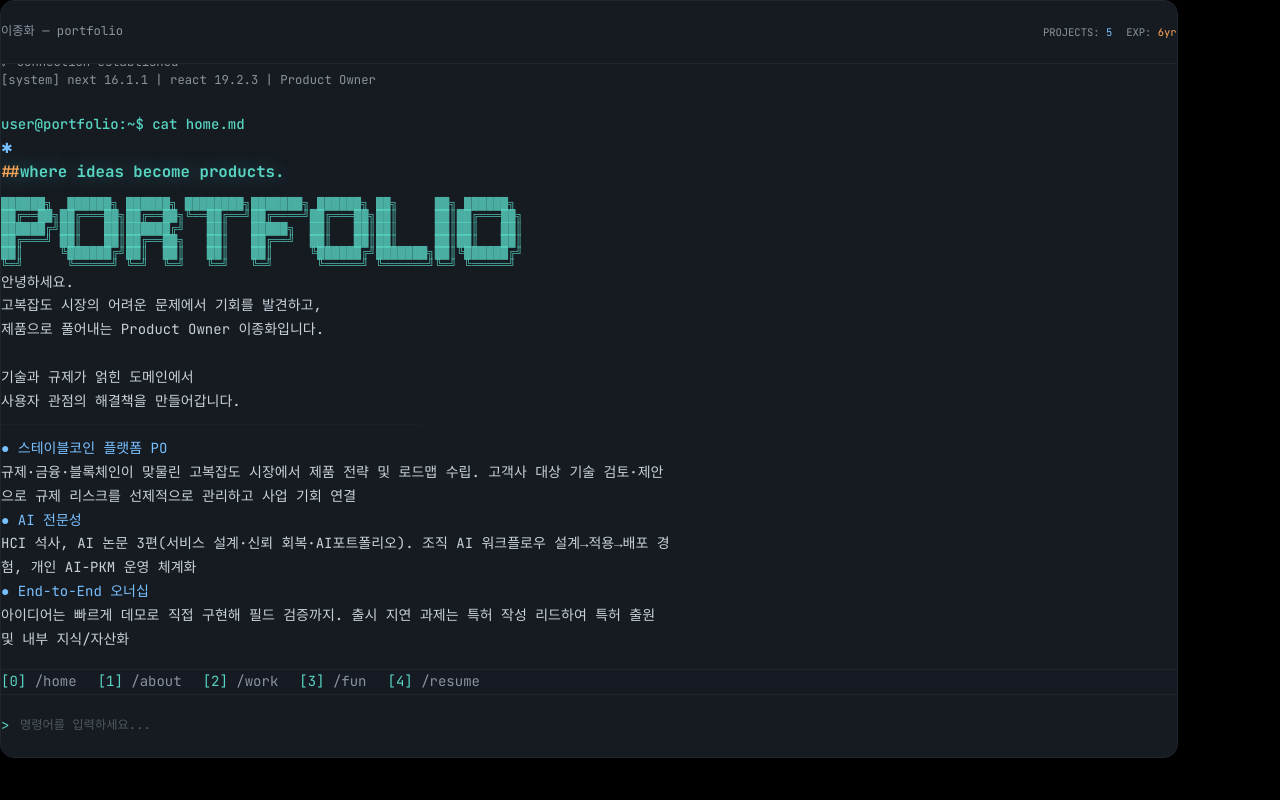
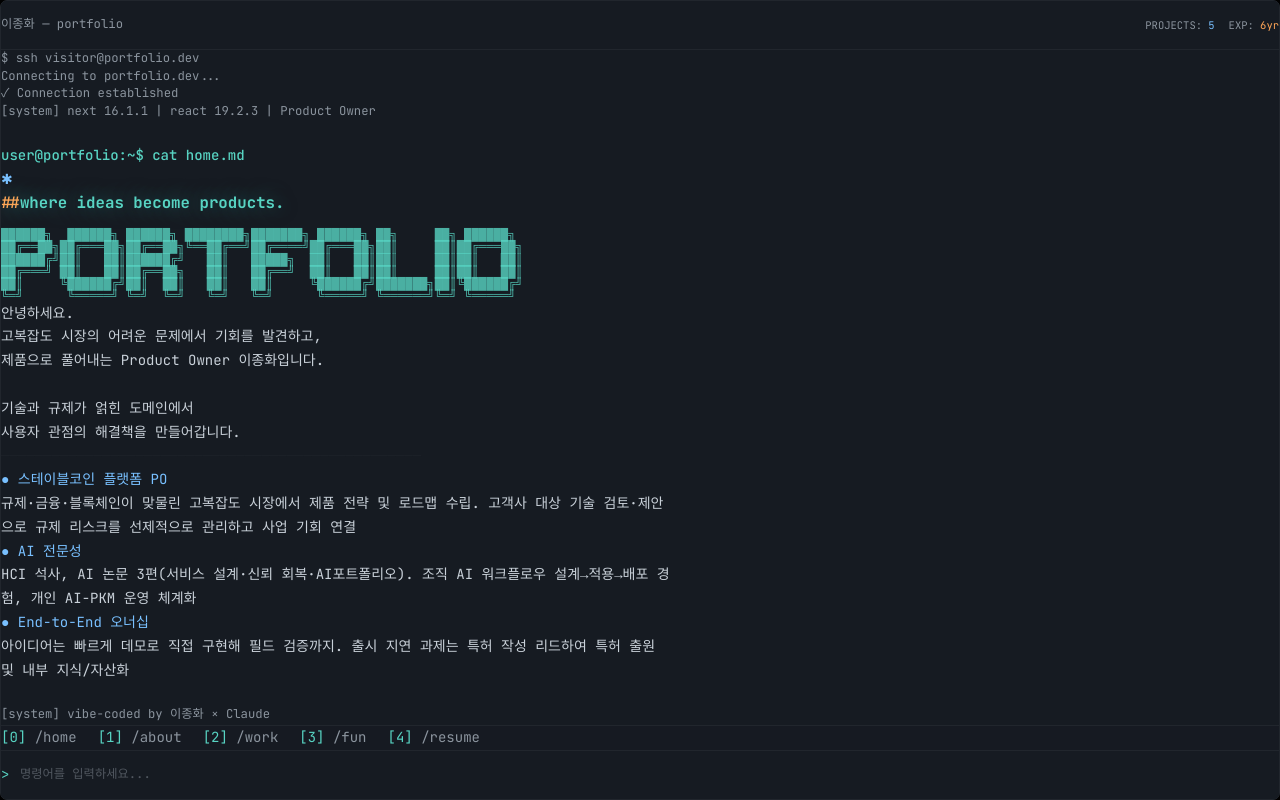
Before and after one commit to DinN0000/example_02, a Next.js app: page / in a window 1280 px wide. Built offline with nearby package versions, Linux system fonts and the light colour scheme.

Commit message:
카드 화면 꽉 차게 (p-2), 헤더/푸터 h-14 고정

```diff
--- a/src/components/Terminal.tsx
+++ b/src/components/Terminal.tsx
@@ -589,12 +589,12 @@ export default function Terminal() {
   };
 
   return (
-    <div className="min-h-screen w-full bg-black font-mono p-3 sm:p-5 md:p-6">
+    <div className="h-screen w-screen bg-black font-mono p-2">
       {/* 카드 컨테이너 */}
-      <div className="mx-auto h-[calc(100vh-1.5rem)] sm:h-[calc(100vh-2.5rem)] md:h-[calc(100vh-3rem)] max-w-[95%] lg:max-w-[92%] bg-card rounded-xl md:rounded-2xl border border-border overflow-hidden flex flex-col">
+      <div className="w-full h-full bg-card rounded-lg border border-border overflow-hidden flex flex-col">
 
-        {/* 헤더 - 고정 높이 */}
-        <header className="h-14 md:h-16 lg:h-18 shrink-0 bg-card border-b border-border px-6 flex items-center justify-between">
+        {/* 헤더 */}
+        <header className="h-14 shrink-0 bg-card border-b border-border px-6 flex items-center justify-between">
           <span className="text-muted text-sm">
             {portfolio.profile.name} — portfolio
           </span>
@@ -635,8 +635,8 @@ export default function Terminal() {
           </nav>
         )}
 
-        {/* 푸터 - 고정 높이 */}
-        <footer className="h-14 md:h-16 lg:h-18 shrink-0 bg-card border-t border-border px-6 flex items-center">
+        {/* 푸터 */}
+        <footer className="h-14 shrink-0 bg-card border-t border-border px-6 flex items-center">
           <div className="max-w-3xl mx-auto w-full">
             <form onSubmit={handleSubmit} className="flex items-center gap-3">
               <span className="text-accent select-none">&gt;</span>
```
